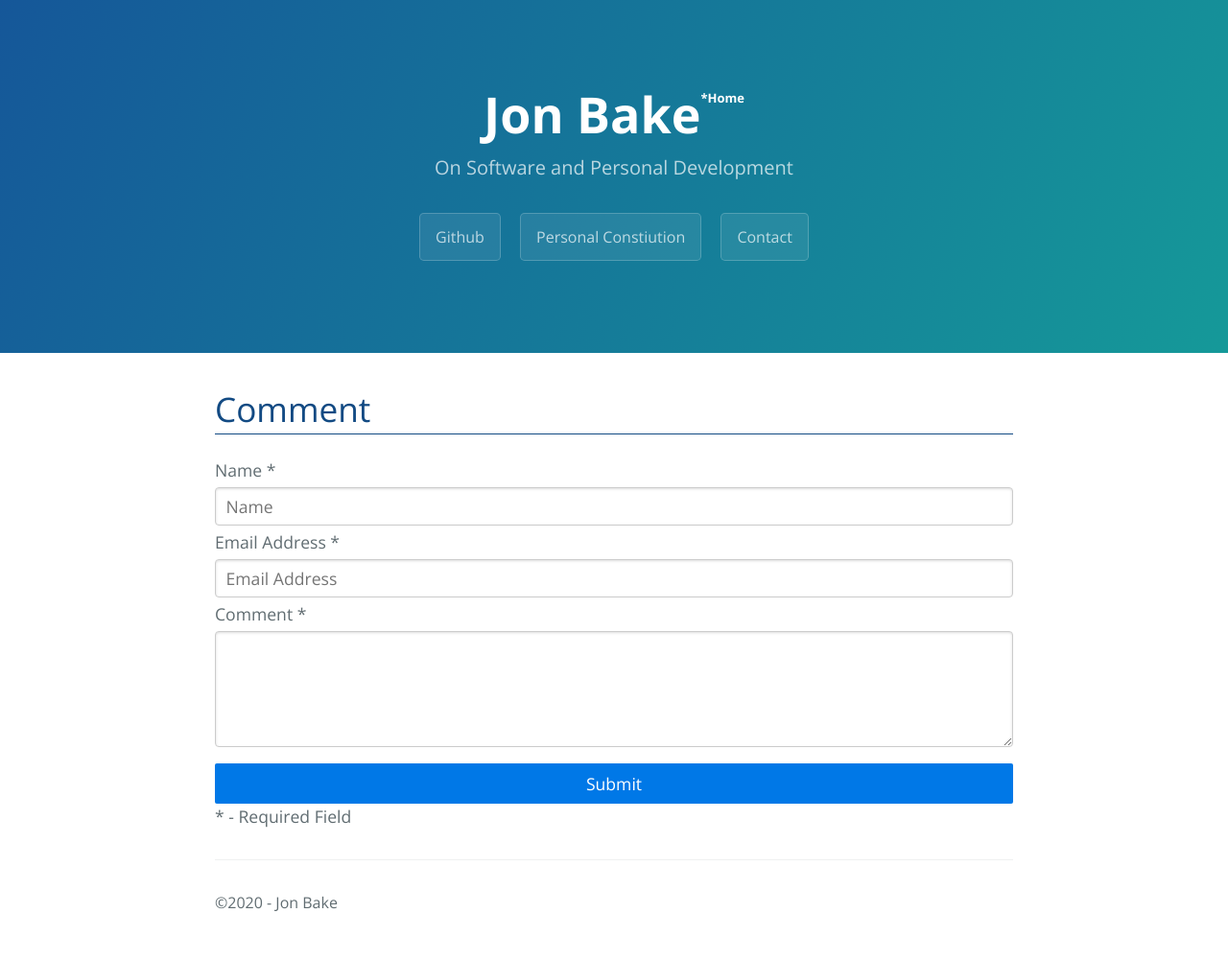
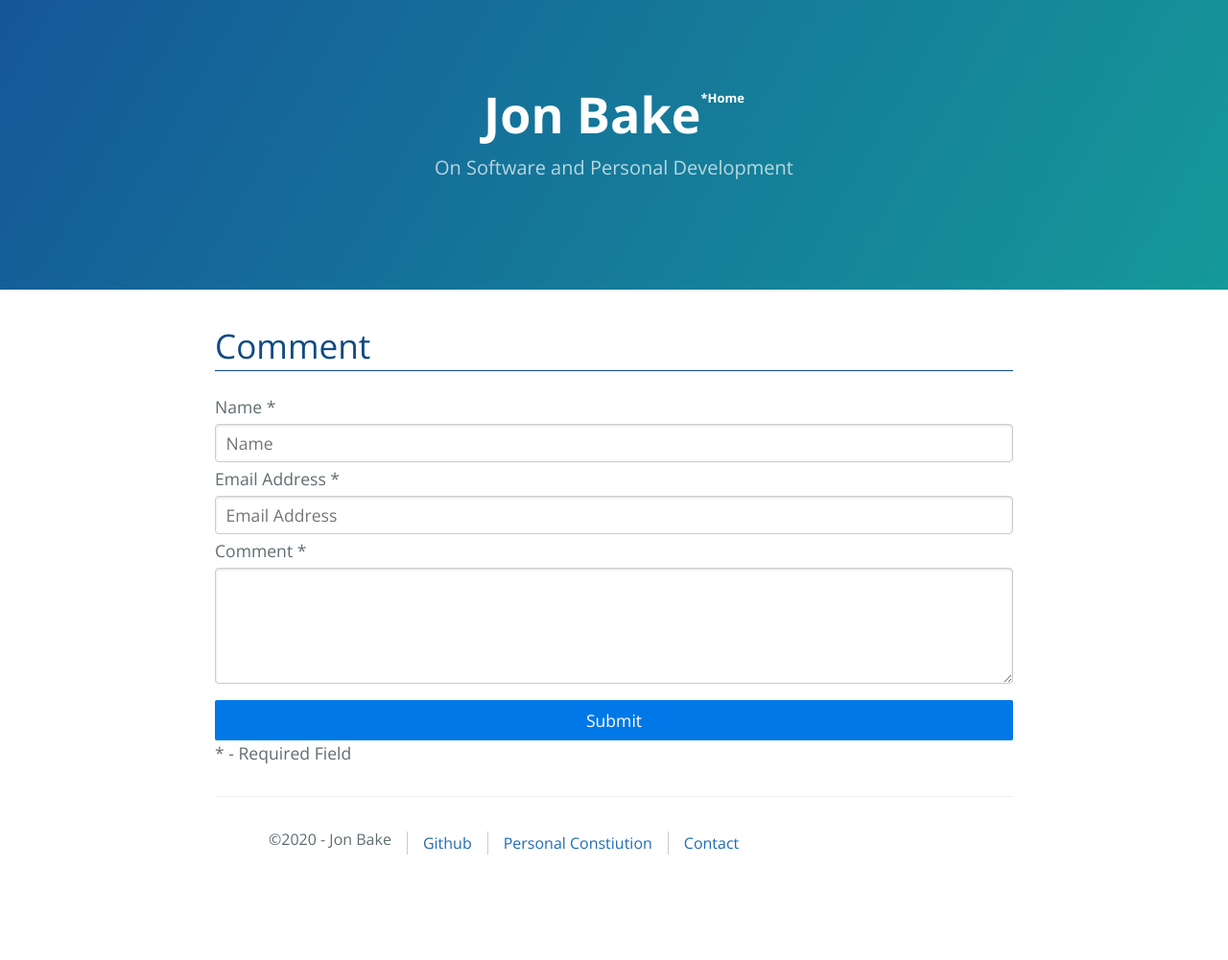
Before and after one commit to jonmbake/jonbake.com, a Jekyll site: the page built from comment.html, in a window 1280 px wide. Shown: the whole page at 96% size. Built offline with Jekyll 4.4.1, drawn with Linux system fonts in a browser that asks for light colours; nearby versions of some CDN libraries; after the commit the page ends 943 px from its top, so only the background shows below that.

Commit message:
Move links from header to footer

```diff
--- a/_config.yml
+++ b/_config.yml
@@ -1,6 +1,6 @@
 title: Jon Bake
 description: On Software and Personal Development
-header_buttons:
+footer_links:
   - name: Github
     url: 'https://github.com/jonmbake'
     internal: false
--- a/_includes/footer.html
+++ b/_includes/footer.html
@@ -1,3 +1,12 @@
 <footer class="site-footer">
-  <p>&copy;{{ site.time | date: '%Y' }} - Jon Bake</p>
+  <ul>
+  <li>&copy;{{ site.time | date: '%Y' }} - Jon Bake</li>
+  {% for link in site.footer_links %}
+    {% if link.internal %}
+      <li><a href="{{ link.url | relative_url }}">{{ link.name }}</a></li>
+    {% else %}
+      <li><a target="_blank" rel="noopener noreferrer" href="{{ link.url }}">{{ link.name }}</a></li>
+    {% endif %}
+  {% endfor %}
+  </ul>
 </footer>
--- a/_includes/header.html
+++ b/_includes/header.html
@@ -1,11 +1,4 @@
 <section class="page-header">
   <div class="project-name"><a href="{{ '/' | relative_url }}">{{ site.title | default: site.github.repository_name }}<sup class="small">*Home</sup></a></div>
   <div class="project-tagline">{{ site.description | default: site.github.project_tagline }}</div>
-  {% for btn in site.header_buttons %}
-    {% if btn.internal %}
-      <a href="{{ btn.url | relative_url }}" class="btn">{{ btn.name }}</a>
-    {% else %}
-      <a target="_blank" rel="noopener noreferrer" href="{{ btn.url }}" class="btn">{{ btn.name }}</a>
-    {% endif %}
-  {% endfor %}
 </section>
--- a/_sass/jekyll-theme-cayman.scss
+++ b/_sass/jekyll-theme-cayman.scss
@@ -343,6 +343,21 @@ sup.small {
   @include small {
     font-size: 0.9rem;
   }
+
+  ul {
+    list-style: none;
+    display: flex;
+    flex-direction: row;
+    li {
+      margin: .25em 0;
+      padding: 0 1em;
+      text-align: center;
+      &:not(:first-child) {
+        border-left: 1px solid #ccc;
+        background-color: #fff;
+      }
+    }
+  }
 }
 
 .site-footer-owner {
```
